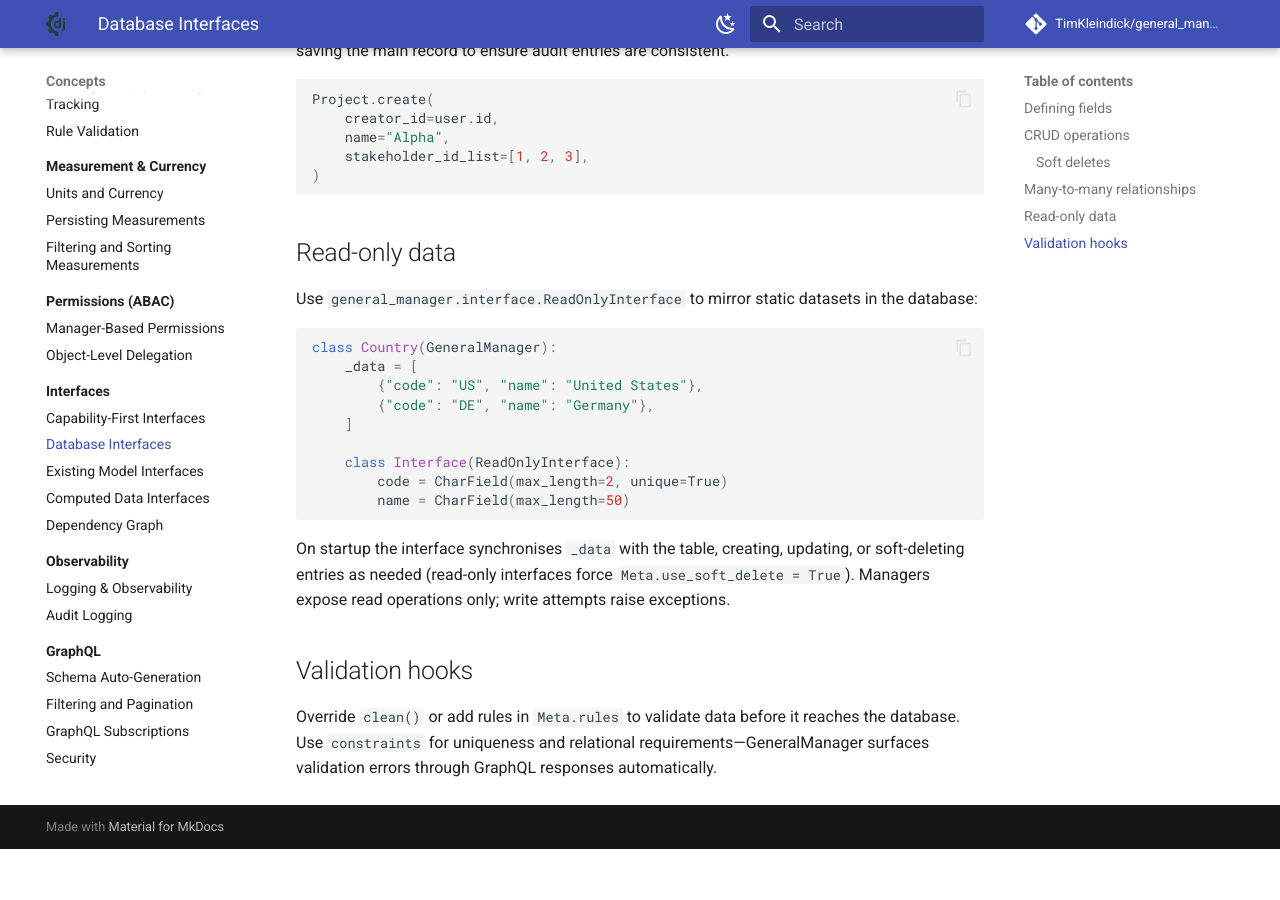
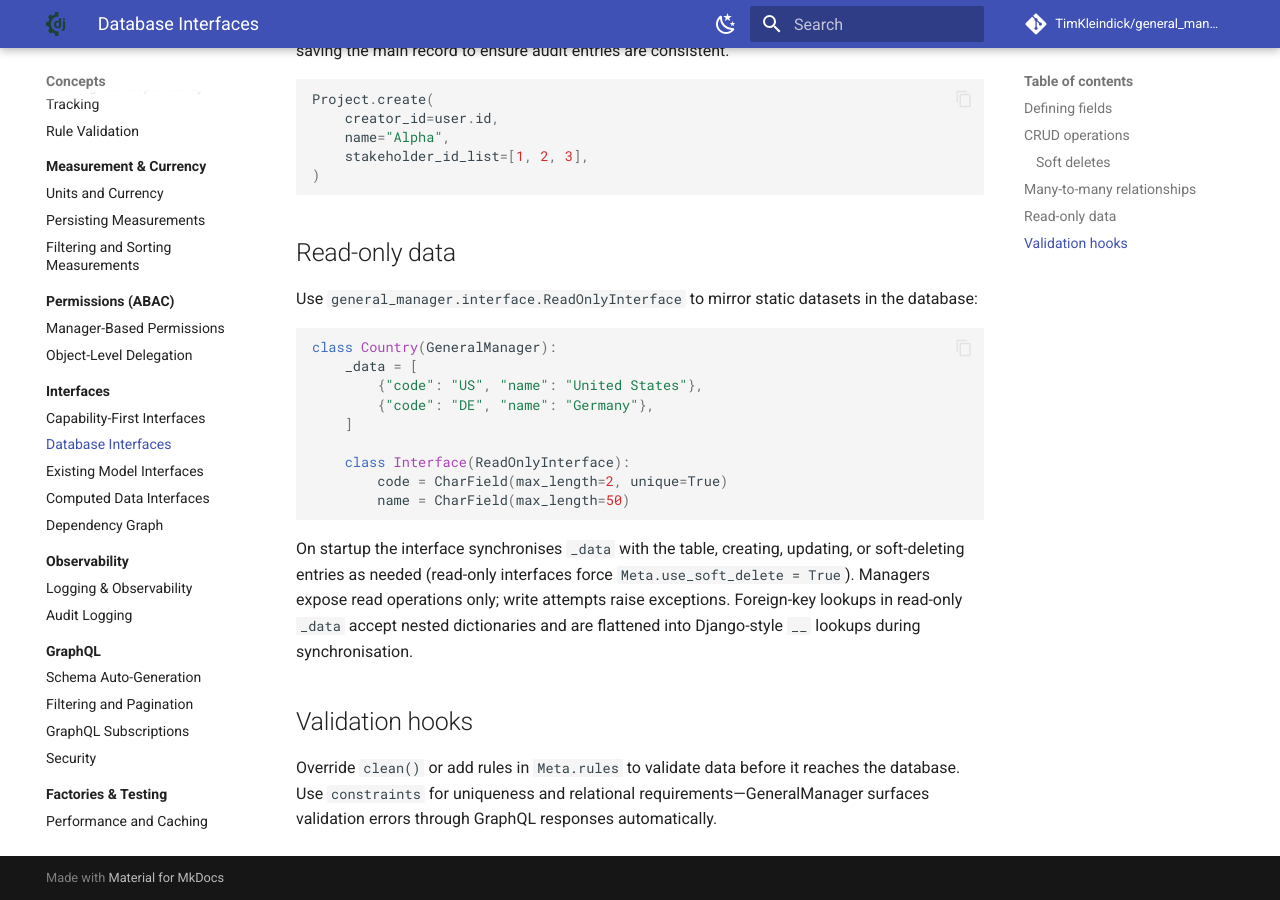
Before and after one commit to TimKleindick/general_manager, an MkDocs documentation site: the page built from docs/concepts/interfaces/db_based_interface.md, in a window 1280 px wide and 900 px high, scrolled down 1536 px. Built offline with MkDocs 1.6.1 and Material for MkDocs 9.7.7, drawn with Linux system fonts in a browser that asks for light colours; comment, search, counter and statistics services are not loaded; before the commit the page ends 2385 px from its top, so only the background shows below that.

Commit message:
docs: Enhance read-only interface to support nested foreign-key lookups during data synchronization

````diff
--- a/docs/concepts/interfaces/db_based_interface.md
+++ b/docs/concepts/interfaces/db_based_interface.md
@@ -72,7 +72,7 @@
         name = CharField(max_length=50)
 ```
 
-On startup the interface synchronises `_data` with the table, creating, updating, or soft-deleting entries as needed (read-only interfaces force `Meta.use_soft_delete = True`). Managers expose read operations only; write attempts raise exceptions.
+On startup the interface synchronises `_data` with the table, creating, updating, or soft-deleting entries as needed (read-only interfaces force `Meta.use_soft_delete = True`). Managers expose read operations only; write attempts raise exceptions. Foreign-key lookups in read-only `_data` accept nested dictionaries and are flattened into Django-style `__` lookups during synchronisation.
 
 ## Validation hooks
 
````
